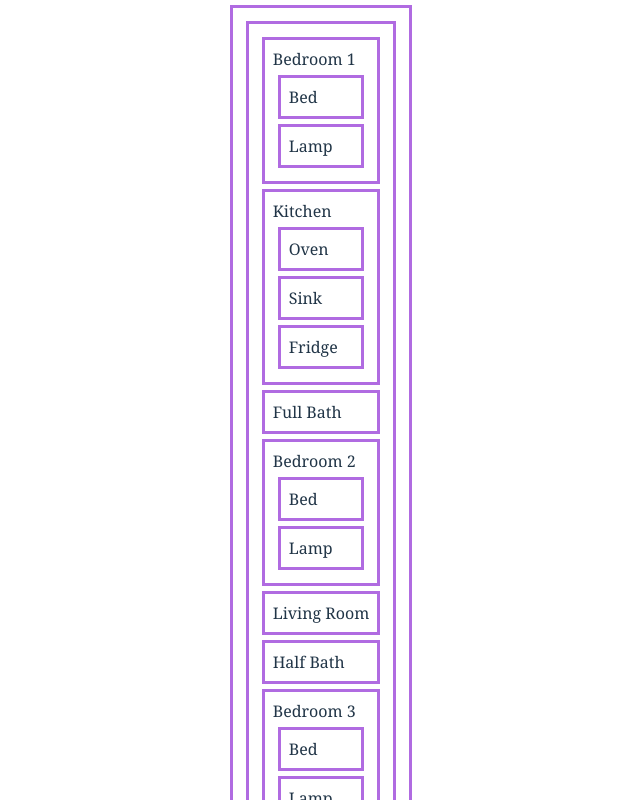
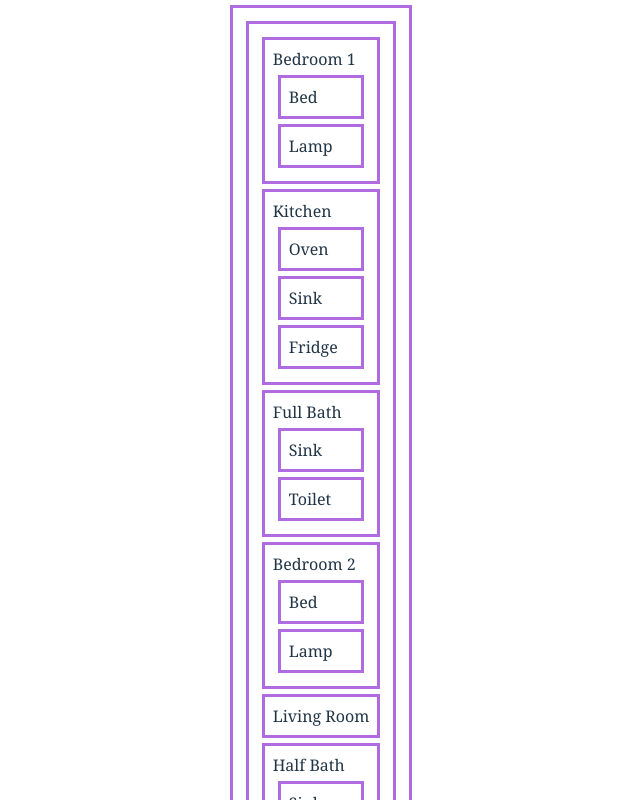
Before and after one commit to natnichols/floorplan-lab, a React (Vite) app: page / in a window 1280 px wide. Shown: the top 800 px of the page, without its empty margins (319-959 px from the left). Built offline with nearby package versions, Linux system fonts and the light colour scheme.

Commit message:
add Sink and Toilet components to Bath component

```diff
--- a/src/Bath.jsx
+++ b/src/Bath.jsx
@@ -1,7 +1,12 @@
+import Sink from "./Sink";
+import Toilet from "./Toilet";
+
 const Bath = (props) => {
   return (
     <div>
       {props.size} Bath
+      <Sink />
+      <Toilet />
     </div>
   );
 }
--- /dev/null
+++ b/src/Toilet.jsx
@@ -0,0 +1,9 @@
+const Toilet = (props) => {
+  return (
+    <div>
+      Toilet
+    </div>
+  )
+}
+
+export default Toilet;
```
